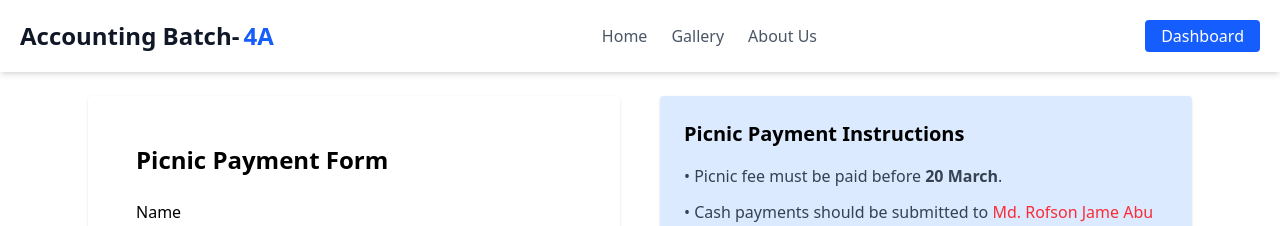
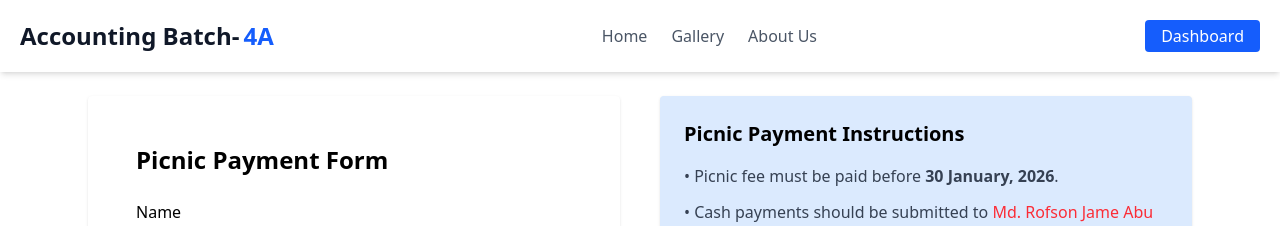
Before and after one commit to rofson17/accounting-batch4A, a Next.js app: page /forms/picnic in a window 1280 px wide. Shown: the top 226 px of the page. Built offline with nearby package versions, Linux system fonts and the light colour scheme.

Commit message:
update picnic date

```diff
--- a/src/app/(routes)/forms/picnic/page.jsx
+++ b/src/app/(routes)/forms/picnic/page.jsx
@@ -248,7 +248,7 @@ const Picnic = () => {
                 </h3>
 
                 <ul className="space-y-3 text-gray-700">
-                    <li>• Picnic fee must be paid before <strong>20 March</strong>.</li>
+                    <li>• Picnic fee must be paid before <strong>30 January, 2026</strong>.</li>
                     <li>• Cash payments should be submitted to <span className="text-red-500"> Md. Rofson Jame Abu Siam</span></li>
                     <li>• For bKash payment, use the official number only.</li>
                     <li>• Make sure the <strong>Transaction ID</strong> is correct.</li>
```
